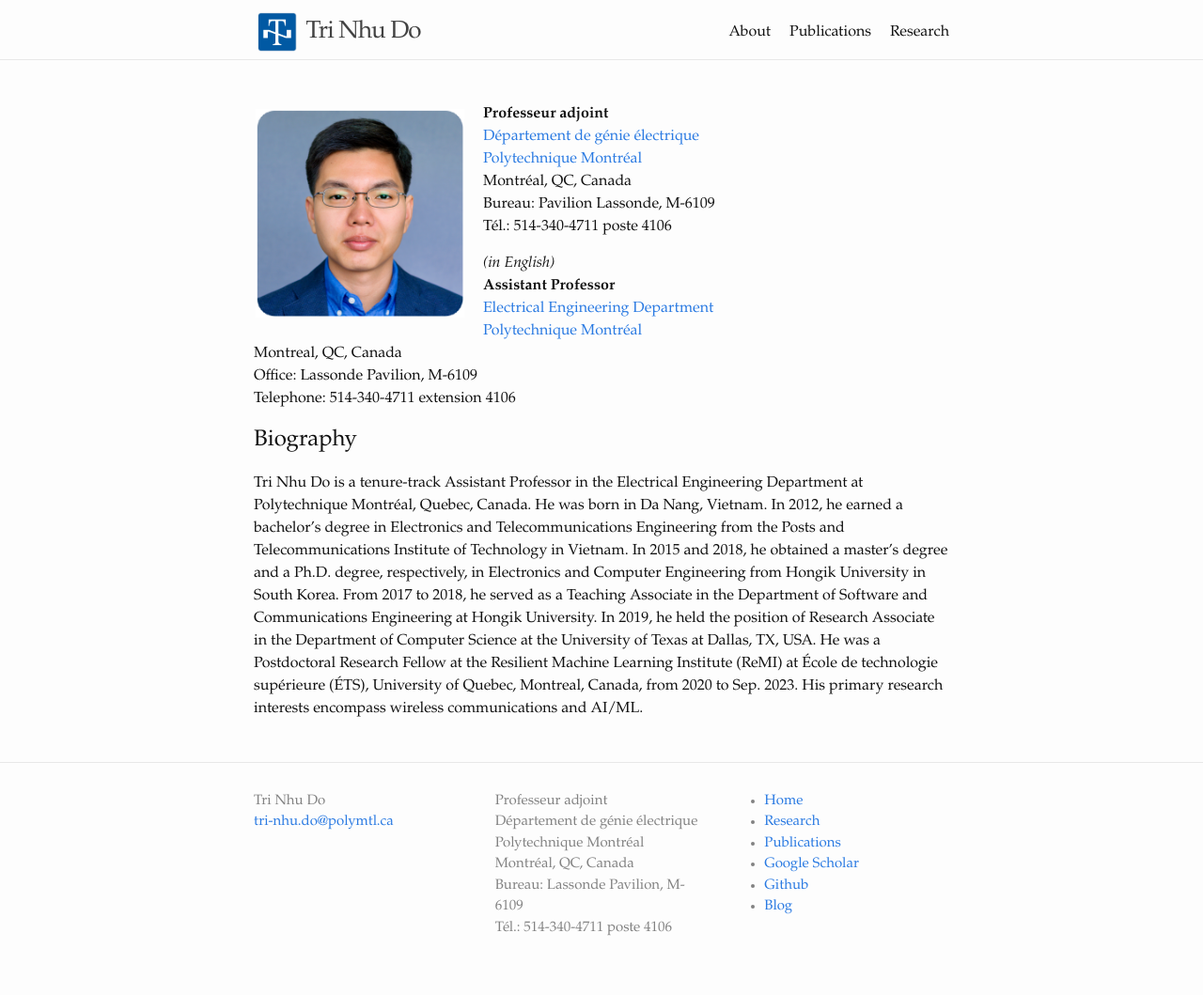
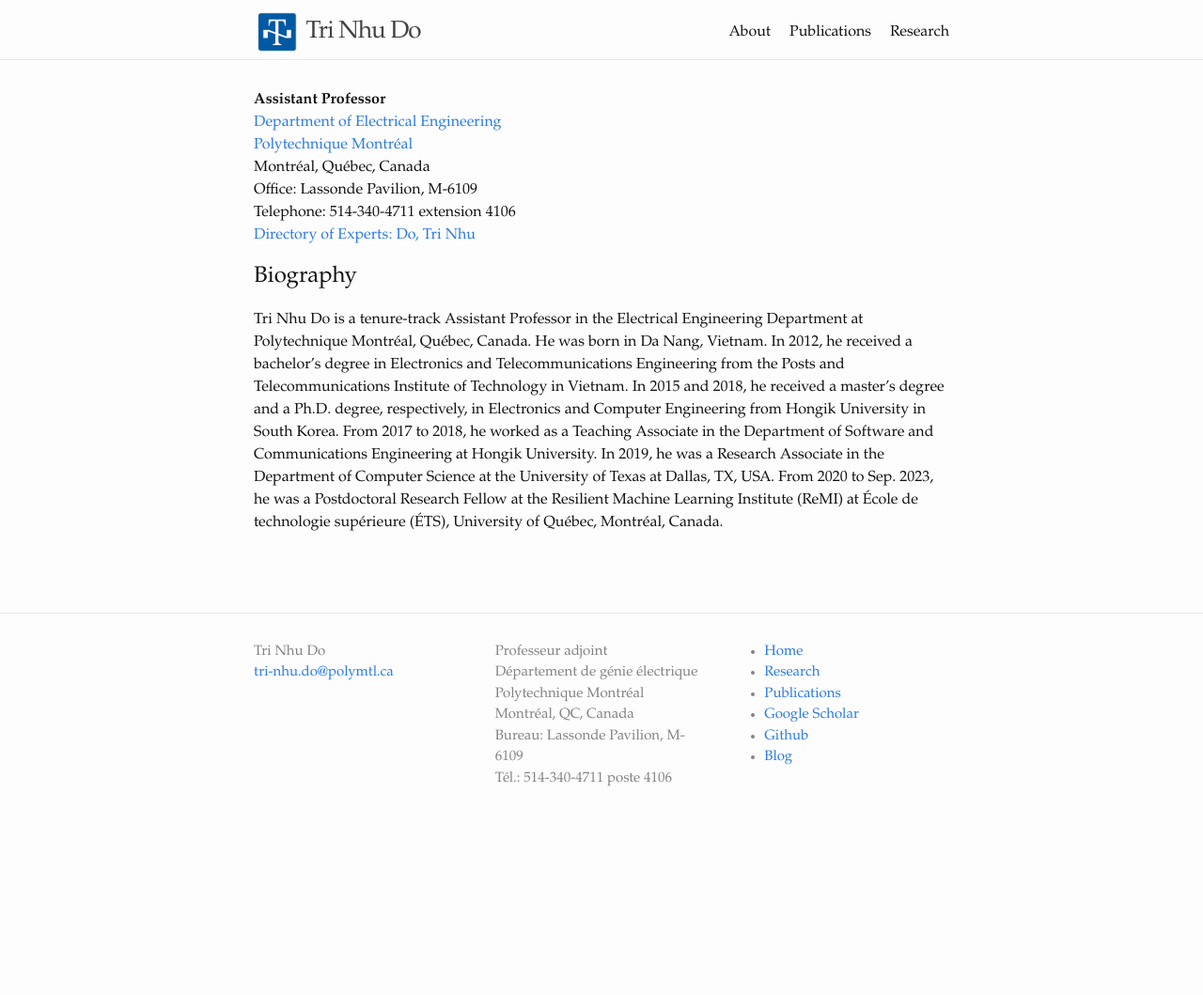
Before and after one commit to trinhudo/trinhudo.github.io, a Jekyll site: the page built from index.md, in a window 1280 px wide. Shown: the whole page at 94% size. Built offline with Jekyll 4.4.1, drawn with Linux system fonts in a browser that asks for light colours; after the commit the page ends 900 px from its top, so only the background shows below that.

Commit message:
Update index.md
Signed-off-by: Tri Nhu Do <43434724+trinhudo@users.noreply.github.com>

```diff
--- a/index.md
+++ b/index.md
@@ -16,14 +18,18 @@
 Tél.: 514-340-4711 poste 4106
 
 _(in English)_
+--->
+
 **Assistant Professor**
-<a href="https://www.polymtl.ca/ge/" target="_blank">Electrical Engineering Department</a>
-<a href="https://www.polymtl.ca" target="_blank">Polytechnique Montréal</a>
-Montreal, QC, Canada
+<a href="https://www.polymtl.ca/expertises/en/do-tri-nhu" target="_blank">Department of Electrical Engineering</a>
+<a href="https://www.polymtl.ca/expertises/en/do-tri-nhu" target="_blank">Polytechnique Montréal</a>
+Montréal, Québec, Canada
 Office: Lassonde Pavilion, M-6109
 Telephone: 514-340-4711 extension 4106
+<a href="https://www.polymtl.ca/expertises/en/do-tri-nhu" target="_blank"> Directory of Experts: Do, Tri Nhu</a>
+
 
 ## Biography
-Tri Nhu Do is a tenure-track Assistant Professor in the Electrical Engineering Department at Polytechnique Montréal, Quebec, Canada. He was born in Da Nang, Vietnam. In 2012, he earned a bachelor's degree in Electronics and Telecommunications Engineering from the Posts and Telecommunications Institute of Technology in Vietnam. In 2015 and 2018, he obtained a master's degree and a Ph.D. degree, respectively, in Electronics and Computer Engineering from Hongik University in South Korea. From 2017 to 2018, he served as a Teaching Associate in the Department of Software and Communications Engineering at Hongik University. In 2019, he held the position of Research Associate in the Department of Computer Science at the University of Texas at Dallas, TX, USA. He was a Postdoctoral Research Fellow at the Resilient Machine Learning Institute (ReMI) at École de technologie supérieure (ÉTS), University of Quebec, Montreal, Canada, from 2020 to Sep. 2023. His primary research interests encompass wireless communications and AI/ML.
+Tri Nhu Do is a tenure-track Assistant Professor in the Electrical Engineering Department at Polytechnique Montréal, Québec, Canada. He was born in Da Nang, Vietnam. In 2012, he received a bachelor's degree in Electronics and Telecommunications Engineering from the Posts and Telecommunications Institute of Technology in Vietnam. In 2015 and 2018, he received a master's degree and a Ph.D. degree, respectively, in Electronics and Computer Engineering from Hongik University in South Korea. From 2017 to 2018, he worked as a Teaching Associate in the Department of Software and Communications Engineering at Hongik University. In 2019, he was a Research Associate in the Department of Computer Science at the University of Texas at Dallas, TX, USA. From 2020 to Sep. 2023, he was a Postdoctoral Research Fellow at the Resilient Machine Learning Institute (ReMI) at École de technologie supérieure (ÉTS), University of Québec, Montréal, Canada.
 
 <!--- ## Posts --->
```
Also changed, not shown: other parts of index.md (+2 -0 lines).
